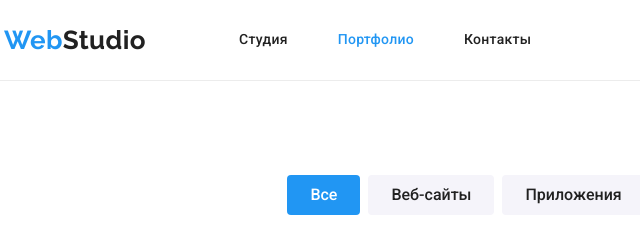
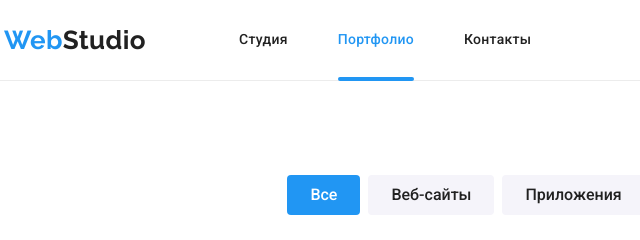
Before and after one commit to Pjessa/goit-markup-hw-05, a plain HTML site: page portfolio.html in a window 1280 px wide. Shown: the top 240 px of the page, 51-691 px from the left. Drawn offline with nearby package versions, Linux system fonts and the light colour scheme.

Commit message:
page 1,2 - transform

```diff
--- a/css/styles.css
+++ b/css/styles.css
@@ -110,6 +110,7 @@ img {
     margin-right: 0;
 }
 .menu-link {
+    position: relative;
     display: block;
     font-weight: 500;
     font-size: 14px;
@@ -122,6 +123,16 @@ img {
 .menu-link:hover,
 .menu-link:focus {
     color: var(--logo-color);
+}
+.current::after {
+    content: '';
+    display: block;
+    position: absolute;
+    bottom: -1px;
+    width: 100%;
+    height: 4px;
+    background: #2196f3;
+    border-radius: 2px;
 }
 .contacts {
     display: flex;
@@ -608,7 +619,8 @@ img {
     display: inline-block;
     text-decoration: none;
 }
-.works-item-link:hover {
+.works-item-link:hover,
+.works-item-link:focus {
     box-shadow: 0px 1px 1px rgba(0, 0, 0, 0.12), 0px 4px 4px rgba(0, 0, 0, 0.06),
         1px 4px 6px rgba(0, 0, 0, 0.16);
 }
```
